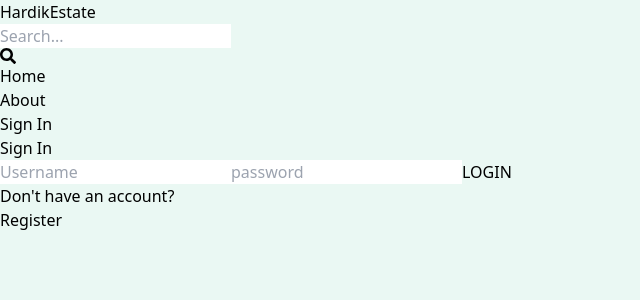
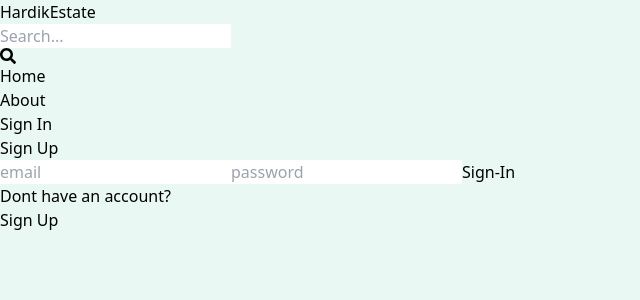
Before and after one commit to hardik-malani/Mern-Estate, a React (Vite) app in the folder client/: page /sign-in in a window 1280 px wide. Shown: the top 300 px of the page, without its empty margins (0-640 px from the left). Built offline with nearby package versions, Linux system fonts and the light colour scheme.

Commit message:
complete sign-in page functionality

```diff
--- a/client/src/pages/SignIn.jsx
+++ b/client/src/pages/SignIn.jsx
@@ -1,34 +1,79 @@
-import React from "react";
-import { Link } from "react-router-dom";
+import React, { useState } from "react";
+import { Link,useNavigate } from "react-router-dom";
 
 export default function SignIn() {
+  const [formData, setFormData] = useState({});
+  const [error, setError] = useState(null);
+  const [loading, setLoading] = useState(false);
+  const navigate = useNavigate();
+
+
+  const handleChange = (e) => {
+    setFormData({
+      ...formData,
+      [e.target.id]: e.target.value,
+    });
+  };
+
+  const handleSubmit = async (e) => {
+    e.preventDefault();
+    try{
+
+      setLoading(true);
+      const res = await fetch("/api/auth/signin", {
+        method: "POST",
+        headers: {
+          "Content-Type": "application/json",
+        },
+        body: JSON.stringify(formData),
+      });
+      const data = await res.json();
+      if(data.success === false){
+        setError(data.message);
+        setLoading(false);
+        return;
+      }
+
+    setLoading(false);
+    setError(null);
+    navigate('/home')
+    }catch(error){
+      setLoading(false);
+      setError(error.message);
+    }
+  }
+
   return (
     <div className="p-3 max-w-lg mx-auto">
-      <h1 className="text-3xl font-semibold text-center my-7">Sign In</h1>
-      <form className="flex flex-col gap-4">
+      <h1 className="text-3xl font-semibold text-center my-7">Sign Up</h1>
+      <form className="flex flex-col gap-4" onSubmit={handleSubmit}>
         <input
-          type="text"
-          placeholder="Username"
+          type="email"
+          placeholder="email"
           className="border p-3 rounded-lg"
-          id="username"
+          id="email"
+          onChange={handleChange}
         />
-        {/* <input type="email" placeholder='email' className='border p-3 rounded-lg' id='email' /> */}
         <input
           type="password"
           placeholder="password"
           className="border p-3 rounded-lg"
           id="password"
+          onChange={handleChange}
         />
-        <button className="bg-slate-700 text-white p-3 rounded-lg hover:opacity-95 disabled:opacity-80 text-lg">
-          LOGIN
+        <button disabled={loading}
+          className="bg-slate-700 text-white p-3 rounded-lg hover:opacity-95 disabled:opacity-80 text-lg"
+        >
+          {loading ? 'Loading' : 'Sign-In'}
         </button>
       </form>
       <div className="flex gap-2 mt-5">
-        <p>Don't have an account?</p>
+        <p>Dont have an account?</p>
         <Link to={"/sign-up"}>
-          <span className="text-blue-600">Register</span>
+          <span className="text-blue-600">Sign Up</span>
         </Link>
       </div>
+      {error && <p className="text-red-400">{error}</p>}
     </div>
   );
 }
```
